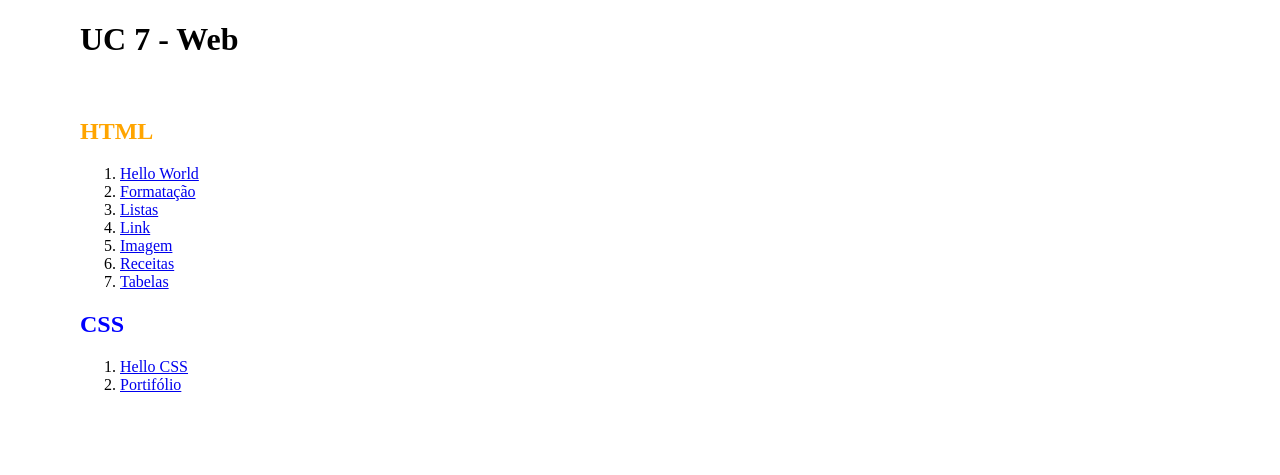
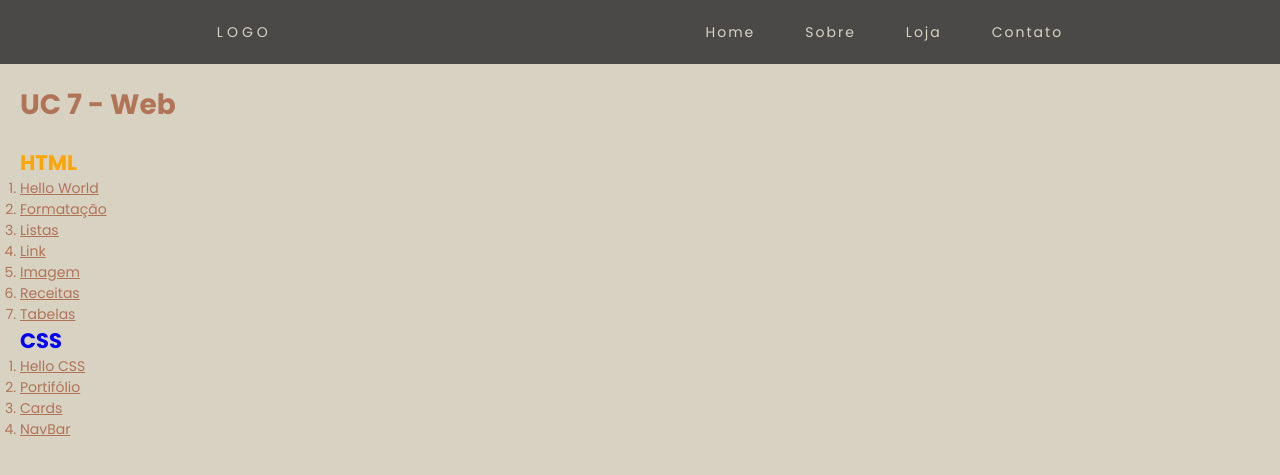
Before and after one commit to LuanMendesMoura/senac, a PHP site: page / in a window 1280 px wide. Shown: the top 475 px of the page. Run offline with PHP 8.4, Linux system fonts and the light colour scheme.

Commit message:
mexendo na minha pagina principal

```diff
--- a/index.html
+++ b/index.html
@@ -7,8 +7,29 @@
     <link rel="stylesheet" href="style.css">
 </head>
 <body>
+    <header>
+        <nav>
+            <a class="logo" href="#">Logo</a>
+            <ul>
+                <li>
+                    <a href="#">Home</a>
+                </li>
+                <li>
+                    <a href="#">Sobre</a>
+                </li>
+                <li>
+                    <a href="#">Loja</a>
+                </li>
+                <li>
+                    <a href="#">Contato</a>
+                </li>
+            </ul>
+        </nav>
+    </header>
+    <main>
         <h1>UC 7 - Web</h1>
         <br>
+        <section>
                 <h2 class="html">HTML</h2>
                 <ol>
                     <li>
@@ -33,6 +54,9 @@
                         <a href="html/tabelas.html">Tabelas</a>
                     </li>
                 </ol>
+            </section>
+
+            <section>
                 <h2 class="css">CSS</h2>
                 <ol>
                     <li>
@@ -41,6 +65,14 @@
                     <li>
                         <a href="css/03-portifolio/index.html">Portifólio</a>
                     </li>
+                    <li>
+                        <a href="cards/index.html">Cards</a>
+                    </li>
+                    <li>
+                        <a href="navbar/index.html">NavBar</a>
+                    </li>
                 </ol>
+            </section>
+    </main>
 </body>
 </html>
--- a/style.css
+++ b/style.css
@@ -1,3 +1,61 @@
+@import url('https://fonts.googleapis.com/css2?family=Lato:ital,wght@0,100;0,300;0,400;0,700;0,900;1,100;1,300;1,400;1,700;1,900&family=Poppins:ital,wght@0,100;0,200;0,300;0,400;0,500;0,600;0,700;0,800;0,900;1,100;1,200;1,300;1,400;1,500;1,600;1,700;1,800;1,900&display=swap');
+
+* {
+    margin: 0;
+    padding: 0;
+}
+
+:root {
+    --cor-fundo: #D8D2C2;
+    --cor-texto: #B17457;
+    --cor-navbar: #D8D2C2;
+    --cor-fundo-card: #4A4947 ;
+
+    font-size: 14px;
+}
+
+body {
+    font-family: "Poppins", sans-serif;
+    background-color: var(--cor-fundo);
+    color: var(--cor-texto);
+    width: 100%;
+}
+
+nav {
+    background-color: var(--cor-fundo-card);
+    display: flex;
+    justify-content: space-around;
+    align-items: center;
+    height: 8vh;
+}
+
+.logo {
+    text-transform: uppercase;
+    letter-spacing: 4px;
+    color: var(--cor-navbar);
+    text-decoration: none;
+}
+
+header nav ul li a {
+    color: var(--cor-navbar);
+    text-decoration: none;
+}
+
+a {
+    color: var(--cor-texto);
+}
+
+ul {
+    display: flex;
+    list-style: none;
+    gap: 50px;
+    letter-spacing: 2px;
+}
+
+main {
+    padding: 20px;
+}
+
 .css {
     color: blue;
 }
@@ -5,7 +63,3 @@
 .html {
     color: orange;
 }
-
-body {
-    margin: 0 80px 0 80px;
-}
```
Lines whose indentation alone changed are shown as unchanged.
